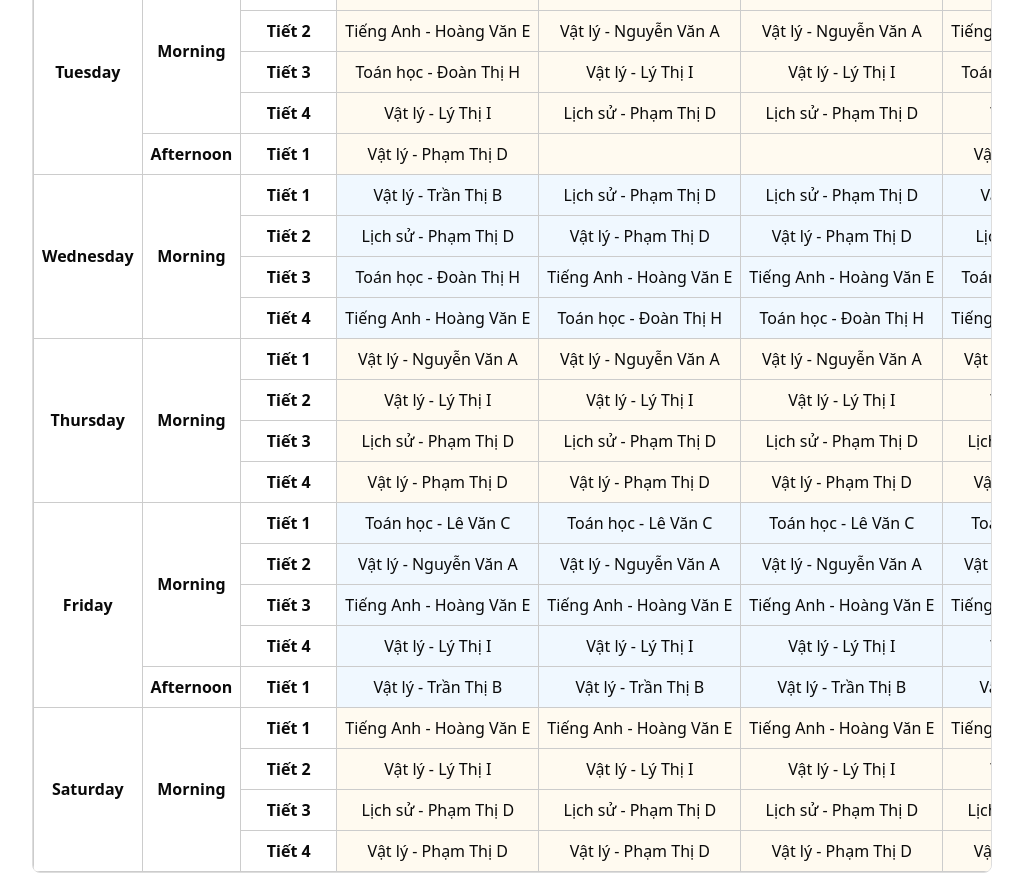
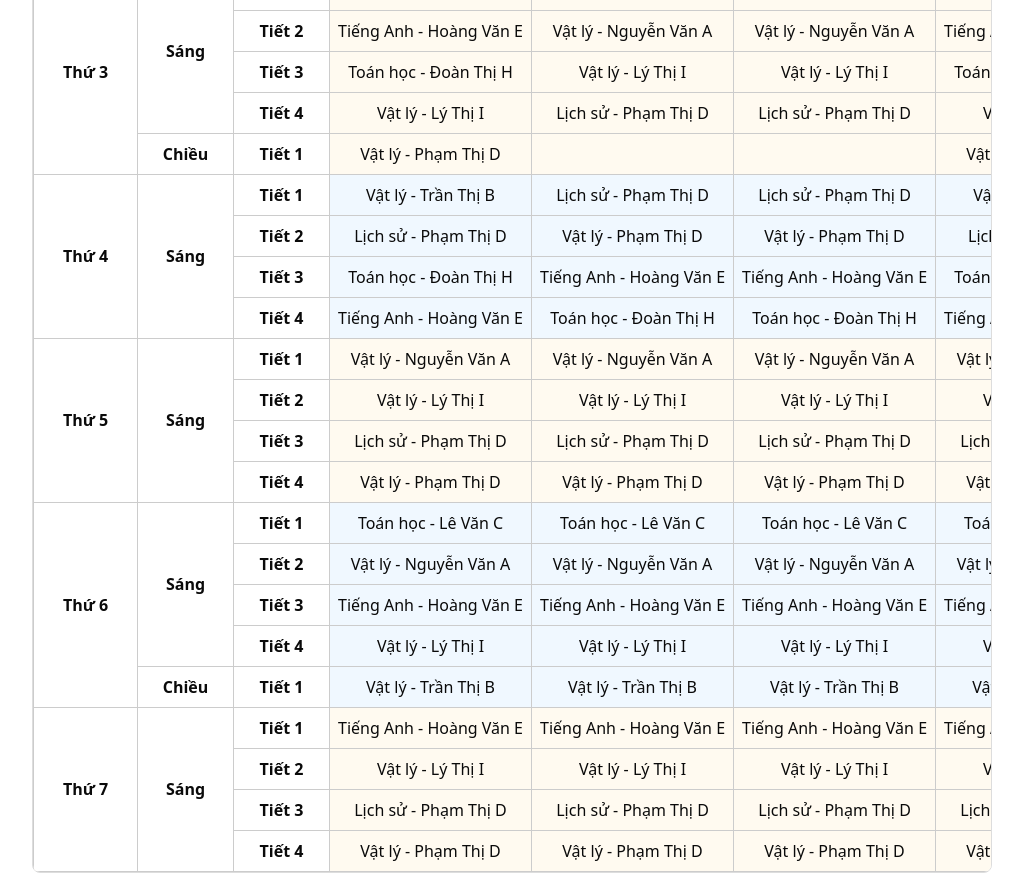
Before and after one commit to khanhpd2402/hgs-management-system, a React (Vite) app in the folder hgs-client/: page /system/schedule in a window 1280 px wide. Shown: the part 920-1793 px from the top of the page, without its empty margins (256-1279 px from the left). Built offline with nearby package versions, Linux system fonts and the light colour scheme.

Commit message:
fix tên buổi thứ tiếng việt

```diff
--- a/hgs-client/src/pages/Schedule/ExportSchedule.jsx
+++ b/hgs-client/src/pages/Schedule/ExportSchedule.jsx
@@ -2,6 +2,21 @@ import React from "react";
 import * as XLSX from "xlsx";
 import { saveAs } from "file-saver";
 import "./ExportSchedule.scss";
+
+const dayMap = {
+  "Monday": "Thứ 2",
+  "Tuesday": "Thứ 3",
+  "Wednesday": "Thứ 4",
+  "Thursday": "Thứ 5",
+  "Friday": "Thứ 6",
+  "Saturday": "Thứ 7",
+  "Sunday": "Chủ Nhật"
+};
+
+const sessionMap = {
+  "Morning": "Sáng",
+  "Afternoon": "Chiều"
+};
 
 const ExportSchedule = ({
   selectedGrade,
@@ -12,14 +27,14 @@ const ExportSchedule = ({
   sessions,
   getSubjectName,
   getTeacherName,
-  showTeacherName // Nhận prop showTeacherName
+  showTeacherName
 }) => {
   const exportToExcel = () => {
     const worksheetData = [];
 
     // Tiêu đề chính
-    worksheetData.push(["Thời Khóa Biểu"]);
-    worksheetData.push([]); // Dòng trống
+    worksheetData.push(["Trường THCS Hải Giang"]);
+    worksheetData.push([]);
 
     // Hàng tiêu đề
     const headerRow = ["Thứ", "Buổi", "Tiết"];
@@ -30,6 +45,7 @@ const ExportSchedule = ({
 
     // Dữ liệu của bảng
     days.forEach((day) => {
+      let firstRowOfDay = true;
       sessions.forEach((session) => {
         const maxPeriods = Math.max(
           ...filteredClasses.map(({ grade, className }) =>
@@ -37,17 +53,20 @@ const ExportSchedule = ({
           )
         );
 
+        let firstRowOfSession = true;
         for (let periodIndex = 0; periodIndex < maxPeriods; periodIndex++) {
           const row = [];
 
-          if (periodIndex === 0) {
-            row.push(day);
+          if (firstRowOfDay) {
+            row.push(dayMap[day]);
+            firstRowOfDay = false;
           } else {
             row.push("");
           }
 
-          if (periodIndex === 0) {
-            row.push(session);
+          if (firstRowOfSession) {
+            row.push(sessionMap[session]);
+            firstRowOfSession = false;
           } else {
             row.push("");
           }
@@ -77,10 +96,10 @@ const ExportSchedule = ({
 
     // Thiết lập độ rộng cho từng cột
     worksheet["!cols"] = [
-      { width: 10 }, // "Thứ" giữ nguyên
-      { width: 10 }, // "Buổi" giữ nguyên
-      { width: 10 }, // "Tiết" giữ nguyên
-      ...filteredClasses.map(() => ({ width: 25 })) // Các lớp có độ rộng lớn hơn
+      { width: 10 },
+      { width: 10 },
+      { width: 10 },
+      ...filteredClasses.map(() => ({ width: 25 }))
     ];
 
     // Xuất file
--- a/hgs-client/src/pages/Schedule/Schedule.jsx
+++ b/hgs-client/src/pages/Schedule/Schedule.jsx
@@ -17,6 +17,21 @@ const getSubjectName = (subject_Id) => {
 const ScheduleTable = () => {
     const days = ["Monday", "Tuesday", "Wednesday", "Thursday", "Friday", "Saturday", "Sunday"];
     const sessions = ["Morning", "Afternoon"];
+    const dayMap = {
+        "Monday": "Thứ 2",
+        "Tuesday": "Thứ 3",
+        "Wednesday": "Thứ 4",
+        "Thursday": "Thứ 5",
+        "Friday": "Thứ 6",
+        "Saturday": "Thứ 7",
+        "Sunday": "Chủ Nhật"
+    };
+
+    const sessionMap = {
+        "Morning": "Sáng",
+        "Afternoon": "Chiều"
+    };
+
     const grades = Object.keys(scheduleData);
 
     const [selectedGrade, setSelectedGrade] = useState("");
@@ -387,9 +402,10 @@ const ScheduleTable = () => {
                                             return (
                                                 <tr key={`${day}-${session}-${periodIndex}`} className={rowClass}>
                                                     {sessionIndex === 0 && periodIndex === 0 && (
-                                                        <td className="sticky-col col-1" rowSpan={totalDisplayedPeriods}>{day}</td>
-                                                    )}
-                                                    {periodIndex === 0 && <td className="sticky-col col-2" rowSpan={maxPeriods}>{session}</td>}
+                                                        <td className="sticky-col col-1" rowSpan={totalDisplayedPeriods}>
+                                                            {dayMap[day] || day}
+                                                        </td>)}
+                                                    {periodIndex === 0 && <td className="sticky-col col-2" rowSpan={maxPeriods}>  {sessionMap[session] || session}</td>}
                                                     <td className="sticky-col col-3">Tiết {periodIndex + 1}</td>
                                                     {filteredClasses.map(({ grade, className }) => {
                                                         const period = filteredScheduleData[grade][className]?.[day]?.[session]?.[periodIndex];
--- a/hgs-client/src/pages/Schedule/Schedule.scss
+++ b/hgs-client/src/pages/Schedule/Schedule.scss
@@ -66,7 +66,7 @@
 
 
 /* Điều chỉnh khoảng cách khi cuộn */
-.col-1 { left: 0; min-width: 4rem; z-index: 6; }
+.col-1 { left: 0; min-width: 6.5rem; z-index: 6; }
 .col-2 { left: 6.5rem; min-width: 6rem; z-index: 5; }
 .col-3 { left: 12.5rem; min-width: 6rem; z-index: 4; }
 
```
